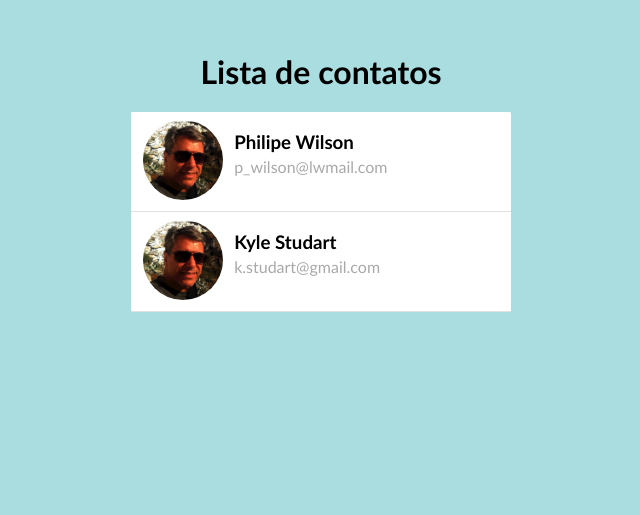
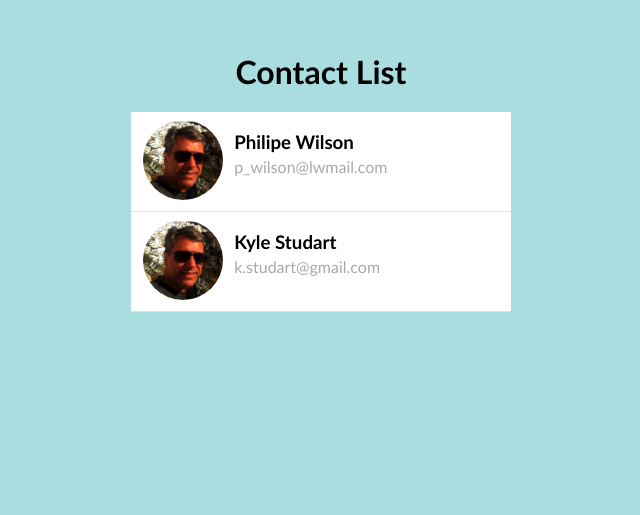
Before and after one commit to estudart/HTML-CSS-JS_Review, a plain HTML site: page Section_6/lista-contatos.html in a window 1280 px wide. Shown: the part 148-663 px from the top of the page, without its empty margins (319-959 px from the left). Drawn offline with Linux system fonts and the light colour scheme.

Commit message:
changing the title

```diff
--- a/Section_6/lista-contatos.html
+++ b/Section_6/lista-contatos.html
@@ -3,12 +3,12 @@
   <head>
     <meta charset="UTF-8" />
     <meta name="viewport" content="width=device-width, initial-scale=1.0" />
-    <title>Lista de contatos</title>
+    <title>Contact List</title>
     <link href="lista-contatos.css" rel="stylesheet" />
   </head>
   <body>
     <div class="start-container">
-      <h1 class="title">Lista de contatos</h1>
+      <h1 class="title">Contact List</h1>
       <div class="container">
         <div class="list-item">
           <img src="./images/CarlosEdmundo.jpg" class="picture" />
```
